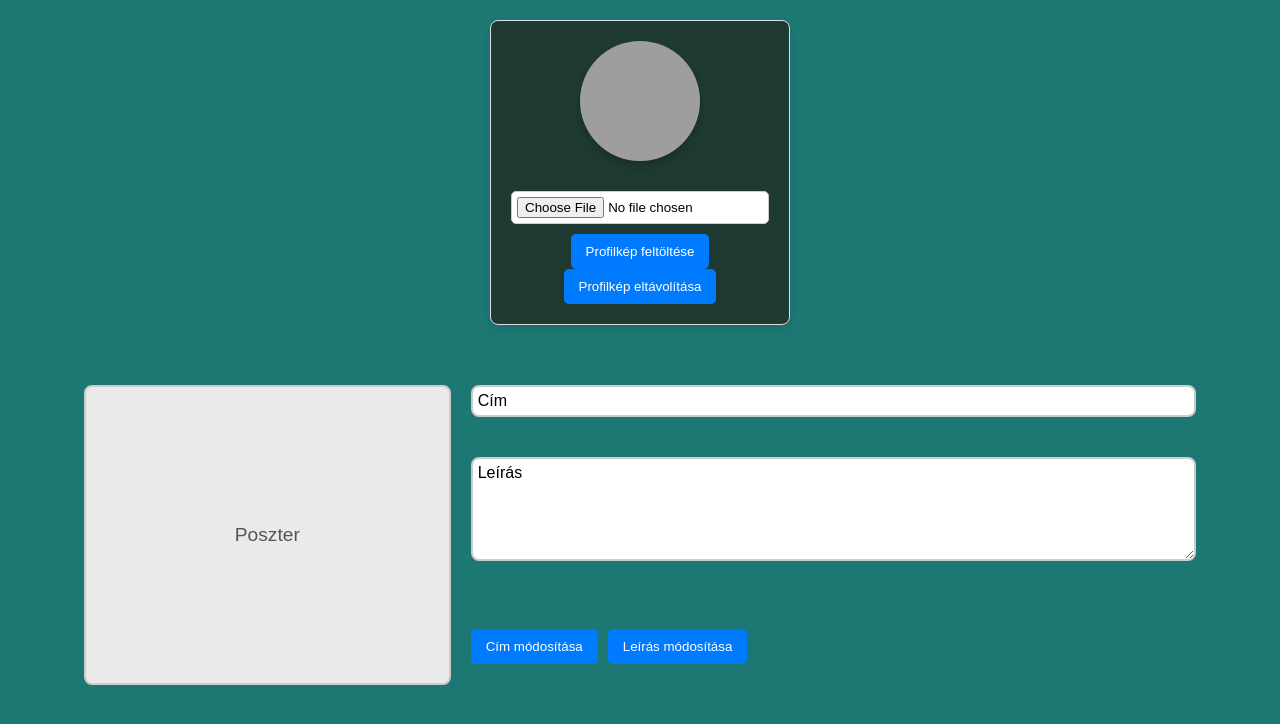
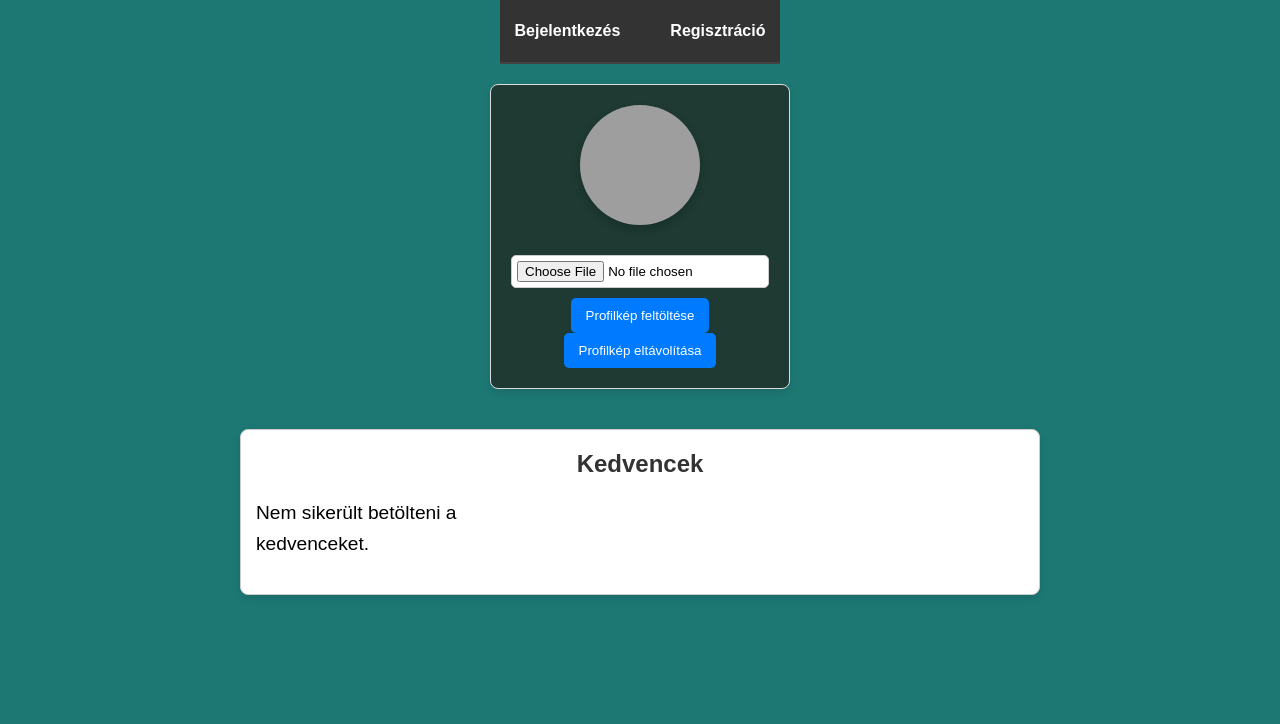
Before and after one commit to LoverNova/SzMDB, a PHP site: page /SzMDB/profile in a window 1280 px wide. Shown: the part 60-784 px from the top of the page. Run offline with PHP 8.4, Linux system fonts and the light colour scheme; grey boxes are pictures that could not be loaded.

Commit message:
When user tries to add a movie to favourites it will finally work

```diff
--- a/public/css/profill.css
+++ b/public/css/profill.css
@@ -84,51 +84,11 @@ body {
     margin-top: 20px;
 }
 
-.poster {
-    flex: 1;
-    border: 2px solid #ccc;
-    border-radius: 8px;
-    height: 300px;
-    background-color: #eaeaea;
-    display: flex;
-    justify-content: center;
-    align-items: center;
-    font-size: 1.2em;
-    color: #555;
-}
-
 .content {
     flex: 2;
     display: flex;
     flex-direction: column;
     gap: 20px;
-}
-
-.title input, .description textarea {
-    width: 100%;
-    border: 2px solid #ccc;
-    border-radius: 8px;
-    padding: 5px;
-    font-size: 16px;
-    margin-bottom: 20px;
-}
-
-.buttons {
-    margin-top: 20px;
-}
-
-.buttons button {
-    padding: 10px 15px;
-    margin-right: 10px;
-    border: none;
-    border-radius: 5px;
-    background-color: #007BFF;
-    color: white;
-    cursor: pointer;
-}
-
-.buttons button:hover {
-    background-color: #0056b3;
 }
 
 .profile-container {
@@ -210,6 +170,51 @@ body {
     background-color: #0056b3;
 }
 
+.favorites-container {
+    margin-top: 20px;
+    padding: 15px;
+    background-color: white;
+    border: 1px solid #ccc;
+    border-radius: 8px;
+    width: 90%;
+    max-width: 800px; /* Smaller width */
+    box-shadow: 0 4px 8px rgba(0, 0, 0, 0.1);
+}
+
+.favorites-container h2 {
+    margin-bottom: 15px;
+    color: #333;
+    font-size: 1.5em;
+    text-align: center;
+}
+
+.favorites-list {
+    display: grid;
+    grid-template-columns: repeat(3, 1fr); /* 3 films per row */
+    gap: 15px;
+}
+
+.favorites-list .favorite-item {
+    background-color: #f9f9f9;
+    border: 1px solid #ddd;
+    border-radius: 8px;
+    padding: 10px;
+    text-align: center;
+    box-shadow: 0 2px 4px rgba(0, 0, 0, 0.1);
+}
+
+.favorites-list .favorite-item img {
+    max-width: 100%;
+    border-radius: 5px;
+    margin-bottom: 10px;
+}
+
+.favorites-list .favorite-item .movie-title {
+    font-size: 0.9em;
+    font-weight: bold;
+    color: #333;
+}
+
 h1 {
     font-size: 5em;
     margin-bottom: 20px;
--- a/public/javaScript/profil.js
+++ b/public/javaScript/profil.js
@@ -1,60 +1,3 @@
-// Tartalom létrehozása
-const container = document.createElement('div');
-container.className = 'container';
-
-const poster = document.createElement('div');
-poster.className = 'poster';
-poster.textContent = 'Poszter';
-
-const content = document.createElement('div');
-content.className = 'content';
-
-const titleContainer = document.createElement('div');
-titleContainer.className = 'title';
-
-const titleInput = document.createElement('input');
-titleInput.type = 'text';
-titleInput.id = 'title';
-titleInput.value = 'Cím';
-
-titleContainer.appendChild(titleInput);
-
-const descriptionContainer = document.createElement('div');
-descriptionContainer.className = 'description';
-
-const descriptionTextarea = document.createElement('textarea');
-descriptionTextarea.id = 'description';
-descriptionTextarea.rows = 5;
-descriptionTextarea.textContent = 'Leírás';
-
-descriptionContainer.appendChild(descriptionTextarea);
-
-const buttons = document.createElement('div');
-buttons.className = 'buttons';
-
-const titleButton = document.createElement('button');
-titleButton.textContent = 'Cím módosítása';
-titleButton.onclick = function () {
-    alert('A cím: ' + titleInput.value);
-};
-
-const descriptionButton = document.createElement('button');
-descriptionButton.textContent = 'Leírás módosítása';
-descriptionButton.onclick = function () {
-    alert('A leírás: ' + descriptionTextarea.value);
-};
-
-buttons.appendChild(titleButton);
-buttons.appendChild(descriptionButton);
-
-content.appendChild(titleContainer);
-content.appendChild(descriptionContainer);
-content.appendChild(buttons);
-
-container.appendChild(poster);
-container.appendChild(content);
-document.body.appendChild(container);
-
 document.addEventListener("DOMContentLoaded", async () => {
     const profilePictureForm = document.getElementById("profile-picture-form");
     const profilePictureInput = document.getElementById("profile-picture-input");
@@ -65,6 +8,7 @@ document.addEventListener("DOMContentLoaded", async () => {
     const sessionData = await response.json();
 
     const menu = document.querySelector(".menu");
+    if (menu) {
         menu.innerHTML = ""; // Clear existing menu items
 
         if (sessionData.loggedIn) {
@@ -100,6 +44,9 @@ document.addEventListener("DOMContentLoaded", async () => {
 
             menu.appendChild(loginLink);
             menu.appendChild(registerLink);
+        }
+    } else {
+        console.warn("Menu element not found in the DOM.");
     }
 
     if (profilePictureForm) {
@@ -169,4 +116,45 @@ document.addEventListener("DOMContentLoaded", async () => {
     if (sessionData.loggedIn && window.location.pathname !== "/SzMDB/profile") {
         window.location.href = "/SzMDB/"; // Redirect to the main page
     }
+
+    loadFavorites(); // Load favorites when the page loads
 });
+
+// Remove the "Poszter", "Cím", and "Leírás" sections and their buttons
+const container = document.querySelector('.container');
+if (container) {
+    container.remove();
+}
+
+async function loadFavorites() {
+    const favoritesList = document.getElementById("favorites-list");
+
+    try {
+        const response = await fetch("/SzMDB/public/kapcsolat/favorite.php");
+        if (!response.ok) {
+            const errorData = await response.json();
+            console.error("Error loading favorites:", errorData.error || "Ismeretlen hiba");
+            throw new Error(errorData.error || "Hiba a kedvencek lekérésekor.");
+        }
+
+        const favorites = await response.json();
+        favoritesList.innerHTML = ""; // Clear existing content
+
+        favorites.forEach(movie => {
+            const favoriteItem = document.createElement("div");
+            favoriteItem.classList.add("favorite-item");
+
+            favoriteItem.innerHTML = `
+                <a href="/SzMDB/moviePage?movieId=${movie.id}" class="favorite-link">
+                    <img src="/SzMDB/public/uploads/moviePoster/${movie.pictureURL}" alt="${movie.title}">
+                    <div class="movie-title">${movie.title}</div>
+                </a>
+            `;
+
+            favoritesList.appendChild(favoriteItem);
+        });
+    } catch (error) {
+        console.error("Error loading favorites:", error);
+        favoritesList.innerHTML = "<p>Nem sikerült betölteni a kedvenceket.</p>";
+    }
+}
--- a/public/kapcsolat/Favorite.php
+++ b/public/kapcsolat/Favorite.php
@@ -54,26 +54,35 @@ if ($_SERVER['REQUEST_METHOD'] === 'POST') {
             }
         }
     }
+} elseif ($_SERVER['REQUEST_METHOD'] === 'GET') {
+    if (!isset($_SESSION["userId"])) {
+        http_response_code(401);
+        header("Content-Type: application/json");
+        echo json_encode(['error' => 'Felhasználó nincs bejelentkezve']);
+        exit;
+    }
 
-    // $input = json_decode(file_get_contents('php://input'), true);
+    $clientId = $_SESSION["userId"];
+    $sql = "SELECT movie.id, movie.title, movie.pictureURL
+            FROM clientmovie
+            INNER JOIN movie ON clientmovie.movieId = movie.id
+            WHERE clientmovie.clientId = $clientId";
 
-    // if (isset($input['movieId'])) {
-    //     $movieId = $input['movieId'];
-    //     $clientId = $_SESSION["userId"]; //Use logged user usedID
+    $result = mysqli_query($connect, $sql);
 
-    //     // Insert
-    //     $query = "INSERT INTO clientmovie (clientId, movieId, watchList) VALUES ('$clientId', '$movieId', 1)";
-    //     if (mysqli_query($connect, $query)) {
-    //         http_response_code(200);
-    //         echo json_encode(['message' => 'Movie added to favorites']);
-    //     } else {
-    //         http_response_code(500);
-    //         echo json_encode(['error' => 'Failed to add movie to favorites']);
-    //     }
-    // } else {
-    //     http_response_code(400);
-    //     echo json_encode(['error' => 'Invalid input']);
-    // }
+    if ($result) {
+        $favorites = [];
+        while ($row = mysqli_fetch_assoc($result)) {
+            $favorites[] = $row;
+        }
+        http_response_code(200);
+        header("Content-Type: application/json");
+        echo json_encode($favorites);
+    } else {
+        http_response_code(500);
+        header("Content-Type: application/json");
+        echo json_encode(['error' => 'Hiba a kedvencek lekérésekor']);
+    }
 } else {
     http_response_code(405);
     echo json_encode(['error' => 'Method not allowed']);
--- a/view/profil.html
+++ b/view/profil.html
@@ -23,6 +23,10 @@
           </div>
         </nav>
     </header>
+
+    <!-- Add the missing menu element -->
+    <div class="menu"></div>
+
     <div class="profile-container">
         <img id="profile-picture" class="profile-picture" src="/SzMDB/public/img/default-profile.png" alt="Profilkép">
         <form id="profile-picture-form" enctype="multipart/form-data">
@@ -31,6 +35,14 @@
         </form>
         <button id="remove-profile-picture-button">Profilkép eltávolítása</button>
     </div>
+
+    <div class="favorites-container">
+        <h2>Kedvencek</h2>
+        <div id="favorites-list" class="favorites-list">
+            <!-- Favorite movies will be dynamically loaded here -->
+        </div>
+    </div>
+
     <script src="SzMDB/public/javaScript/profil.js"></script>
     <script src="SzMDB/public/javaScript/script.js"></script>
 </body>
```
Lines whose indentation alone changed are shown as unchanged.
